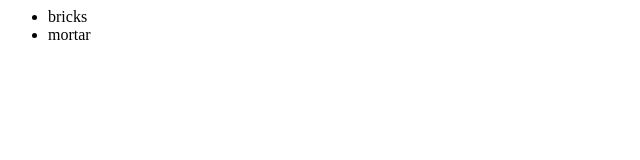
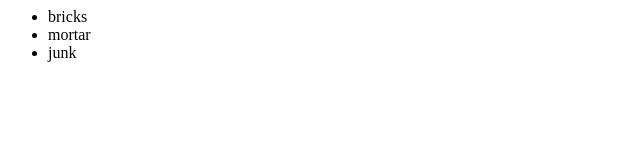
Before and after one commit to panqa23/code-updates, a plain HTML site: page index.html in a window 1280 px wide. Shown: the full height of the page, 0-640 px from the left. Drawn offline with Linux system fonts and the light colour scheme.

Commit message:
added index.html

```diff
--- a/index.html
+++ b/index.html
@@ -5,6 +5,7 @@
 			<ul>
 				<li>bricks</li>
 				<li>mortar</li>
+				<li>junk</li>
 			</ul>
 		</div>
 	</body>
```
